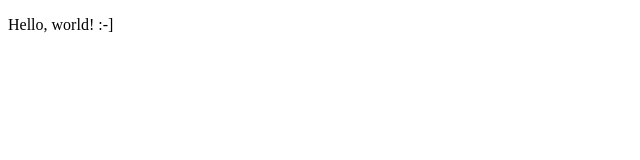
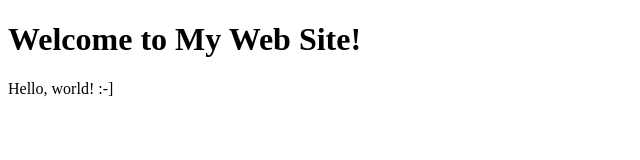
Before and after one commit to Agn313/test_2, a plain HTML site: page index.html in a window 1280 px wide. Shown: the whole page, without its empty margins (0-640 px from the left). Drawn offline with Linux system fonts and the light colour scheme.

Commit message:
Add a heading

```diff
--- a/index.html
+++ b/index.html
@@ -5,6 +5,7 @@
         <style></style>
     </head>
     <body>
+        <h1>Welcome to My Web Site!</h1>
         <p>Hello, world! :-]</p>
     </body>
 </html>
```
